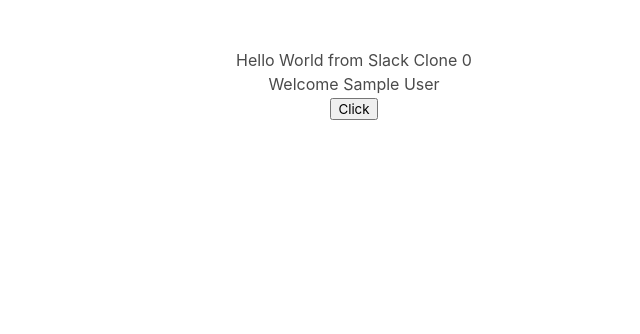
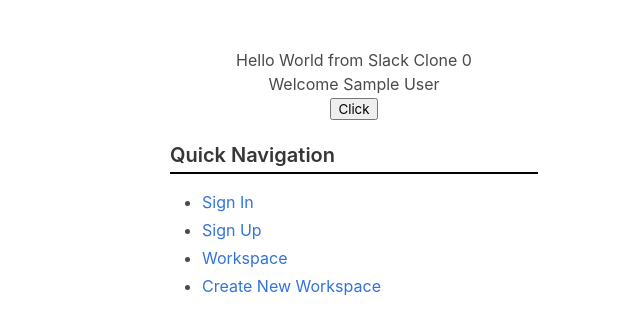
Before and after one commit to pesto-students/batch-8-CODERHOOD, a React (Create React App) app in the folder client/: page / in a window 1280 px wide. Shown: the top 334 px of the page, without its empty margins (286-926 px from the left). Built offline with nearby package versions, Linux system fonts and the light colour scheme; sample sign-in values are in the browser's storage.

Commit message:
Add quick navigation on home page
Add quick temporary navigation to quickly navigate among pages.

```diff
--- a/client/src/containers/App/App.js
+++ b/client/src/containers/App/App.js
@@ -3,13 +3,28 @@ import "./App.css";
 import AppContextProvider from "./AppContext";
 import UserStatus from "../UserStatus";
 import SmallContainer from "../../components/SmallContainer/SmallContainer";
+import SidebarList from "../../components/SidebarList/SidebarList";
+import { Link } from 'react-router-dom';
 
 function App() {
+  const quickLinks = [
+    <Link to="/signin">Sign In</Link>,
+    <Link to="/signup">Sign Up</Link>,
+    <Link to="/workspace">Workspace</Link>,
+    <Link to="/workspace/new">Create New Workspace</Link>,
+  ];
   return (
     <div className="App">
       <AppContextProvider>
         <SmallContainer>
           <UserStatus />
+          <br />
+          <div className="has-text-left">
+            <SidebarList
+              heading="Quick Navigation"
+              list={quickLinks}
+            />
+          </div>
         </SmallContainer>
       </AppContextProvider>
     </div>
```
